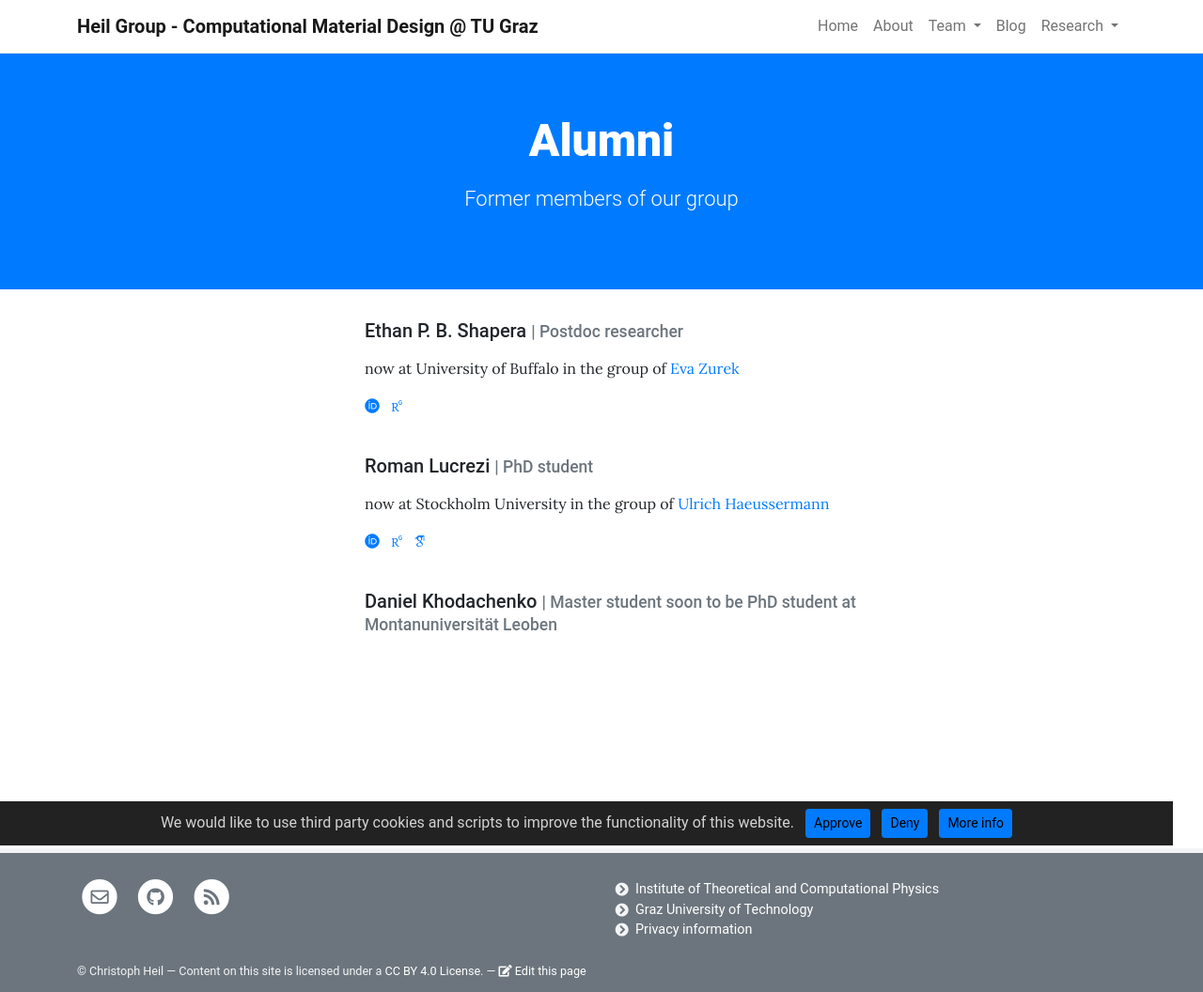
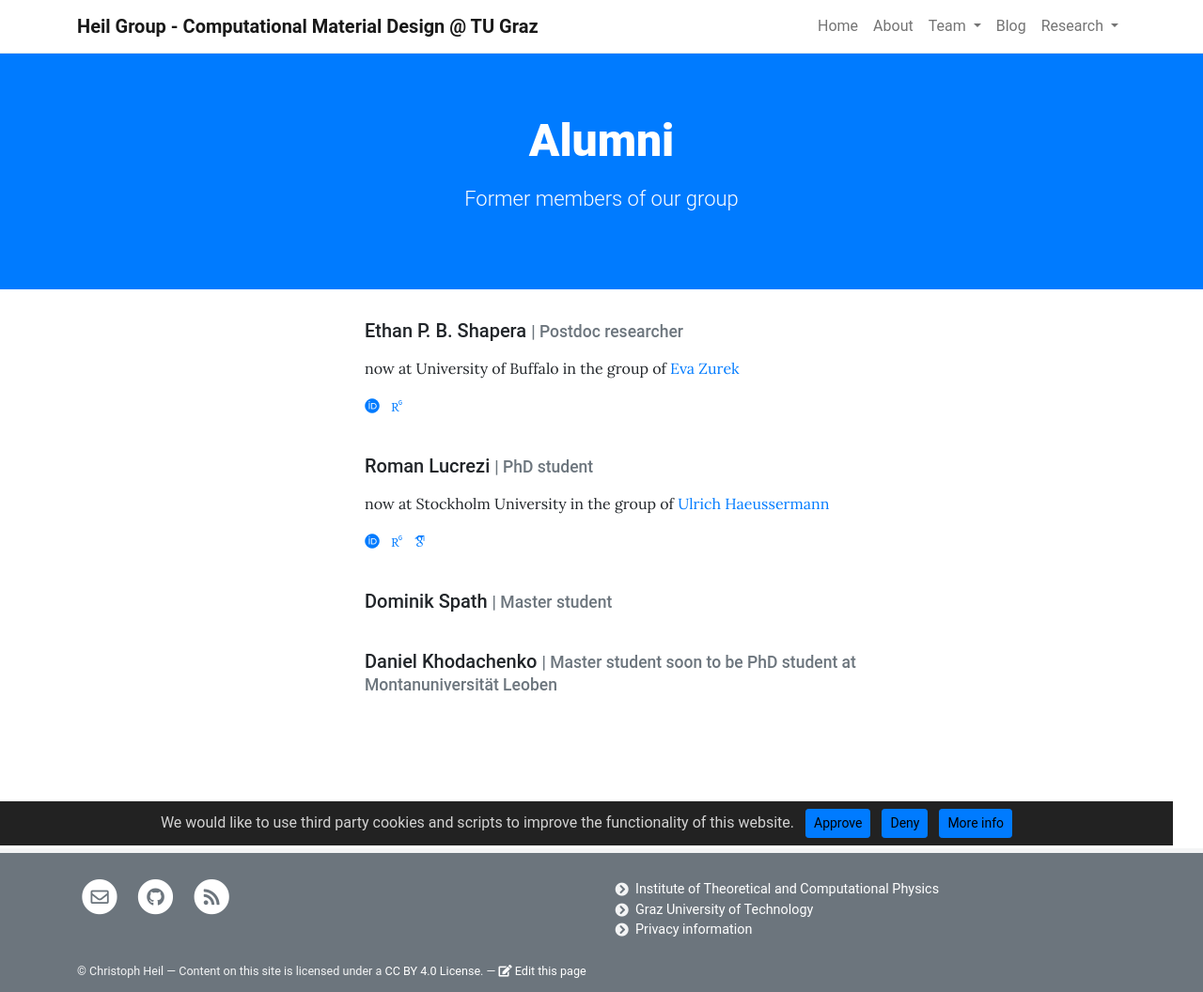
Before and after one commit to cheil/cheil.github.io, a Jekyll site: the page built from pages/alumni_team.md, in a window 1280 px wide. Shown: the whole page at 94% size. Built offline with Jekyll 4.4.1, drawn with Linux system fonts in a browser that asks for light colours; some web fonts are replaced.

Commit message:
updated team

```diff
--- a/_data/alumni_team.yml
+++ b/_data/alumni_team.yml
@@ -15,6 +15,9 @@
   researchgate: Roman-Lucrezi
   googlescholar: 49crZ1wAAAAJ
 
+- name: Dominik Spath
+  role: Master student
+
 - name: Daniel Khodachenko
   role: Master student
     soon to be PhD student at Montanuniversität Leoben
--- a/_data/team.yml
+++ b/_data/team.yml
@@ -39,9 +39,6 @@
   email: eva.kogler@tugraz.at
   github: evakogler
 
-- name: Dominik Spath
-  role: Master student
-    #image: assets/theme/images/anonym.jpg
 
 - name: Fabian Jöbstl
   role: Master student
```
